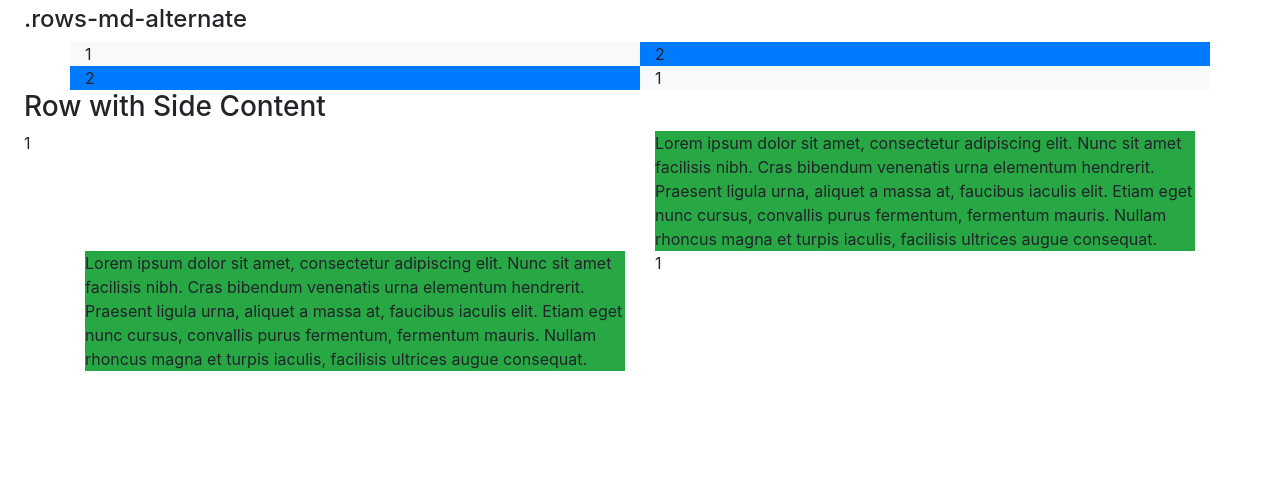
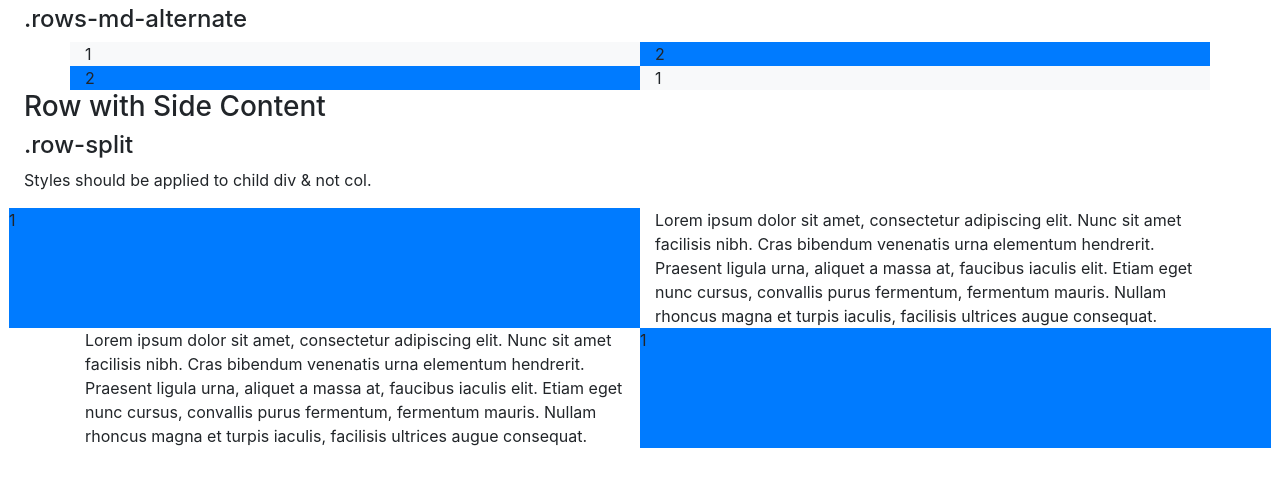
Before and after one commit to zaxwebs/parcel-bootstrap-amplified, a website built with Parcel: page src/index.html in a window 1280 px wide. Shown: the part 107-594 px from the top of the page. Built offline with nearby package versions, Linux system fonts and the light colour scheme.

Commit message:
Optimized .row-split

```diff
--- a/src/index.html
+++ b/src/index.html
@@ -26,10 +26,12 @@
 		</div>
 
 		<h3>Row with Side Content</h3>
+		<h4>.row-split</h4>
+		<p>Styles should be applied to child div & not col.</p>
 		<div class="row row-split">
-			<div class="col-md-6">1</div>
-			<div class="col-md-6 right">
-				<div class="bg-success wrapper">
+			<div class="col-md-6 bg-primary">1</div>
+			<div class="col-md-6">
+				<div>
 					Lorem ipsum dolor sit amet, consectetur adipiscing elit. Nunc sit amet
 					facilisis nibh. Cras bibendum venenatis urna elementum hendrerit.
 					Praesent ligula urna, aliquet a massa at, faucibus iaculis elit. Etiam
@@ -39,8 +41,8 @@
 			</div>
 		</div>
 		<div class="row row-split">
-			<div class="col-md-6 left">
-				<div class="bg-success wrapper">
+			<div class="col-md-6">
+				<div>
 					Lorem ipsum dolor sit amet, consectetur adipiscing elit. Nunc sit amet
 					facilisis nibh. Cras bibendum venenatis urna elementum hendrerit.
 					Praesent ligula urna, aliquet a massa at, faucibus iaculis elit. Etiam
@@ -48,7 +50,7 @@
 					rhoncus magna et turpis iaculis, facilisis ultrices augue consequat.
 				</div>
 			</div>
-			<div class="col-md-6">1</div>
+			<div class="col-md-6 bg-primary">1</div>
 		</div>
 		<script src="./scripts/main.js"></script>
 	</body>
--- a/src/styles/amplify/_rows.scss
+++ b/src/styles/amplify/_rows.scss
@@ -16,9 +16,12 @@
 		$infix: breakpoint-infix($breakpoint, $container-max-widths);
 		@include media-breakpoint-up($breakpoint, $grid-breakpoints) {
 			.col#{$infix}-6 {
-				&.left,
-				&.right {
-					.wrapper {
+				&:nth-child(1),
+				&:nth-child(2) {
+					padding: 0;
+					& > div {
+						padding-right: $grid-gutter-width / 2;
+						padding-left: $grid-gutter-width / 2;
 						@each $breakpoint in map-keys($container-max-widths) {
 							$infix: breakpoint-infix($breakpoint, $container-max-widths);
 							@include media-breakpoint-up($breakpoint, $grid-breakpoints) {
@@ -26,14 +29,14 @@
 									$container-max-widths,
 									$breakpoint
 								);
-								max-width: $container-max-width/2 - $grid-gutter-width;
+								max-width: $container-max-width/2;
 							}
 						}
 					}
 				}
 
-				&.left {
-					.wrapper {
+				&:nth-child(1) {
+					& > div {
 						float: right;
 					}
 				}
```
